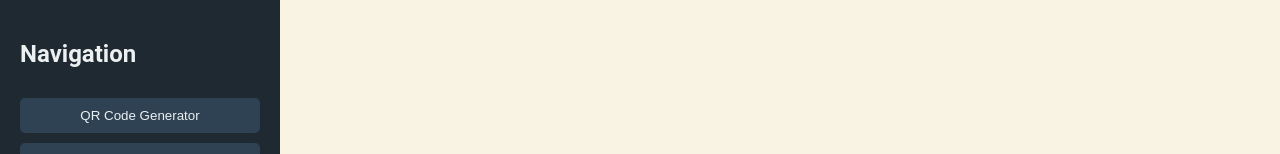
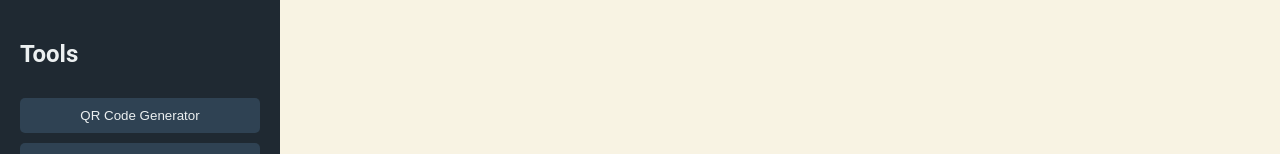
Before and after one commit to tech1savvy/dev-toolbox, a React (Vite) app in the folder app/: page /sidebar in a window 1280 px wide. Shown: the top 154 px of the page. Built offline with nearby package versions, Linux system fonts and the light colour scheme.

Commit message:
Update sidebar.jsx

```diff
--- a/app/src/component/Sidebar/sidebar.jsx
+++ b/app/src/component/Sidebar/sidebar.jsx
@@ -21,7 +21,7 @@ export default function Sidebar() {
     return (
         <div className={sheet.container}>
             <div className={sheet.sidebar}>
-                <h2 className={sheet.title}>Navigation</h2>
+                <h2 className={sheet.title}>Tools</h2>
                 <button onClick={() => setActiveTool('QRCodeGen')}>QR Code Generator</button>
                 <button onClick={() => setActiveTool('DiffChecker')}>Diff Checker</button>
                 <button onClick={() => setActiveTool('CodeConverter')}>Code Converter</button>
```
